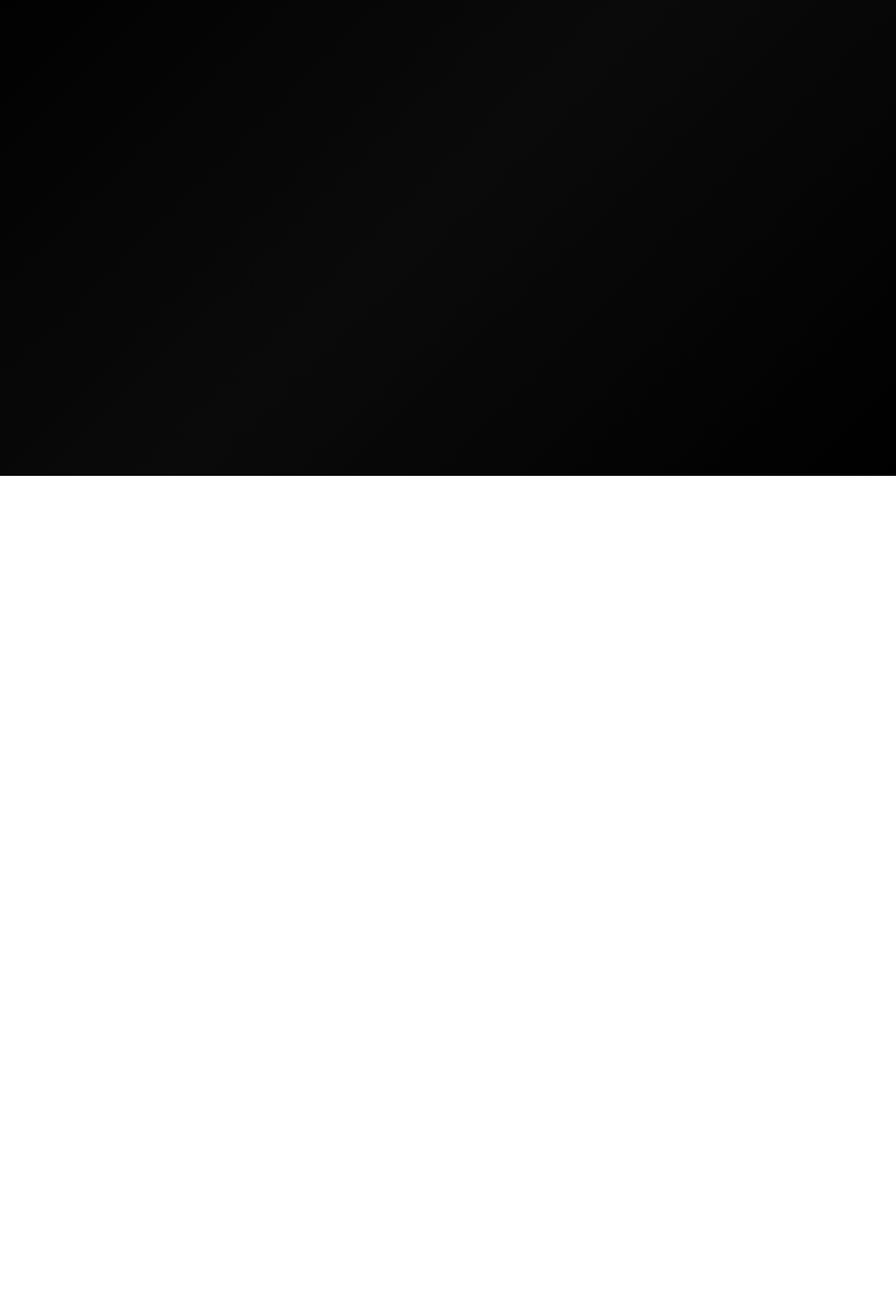
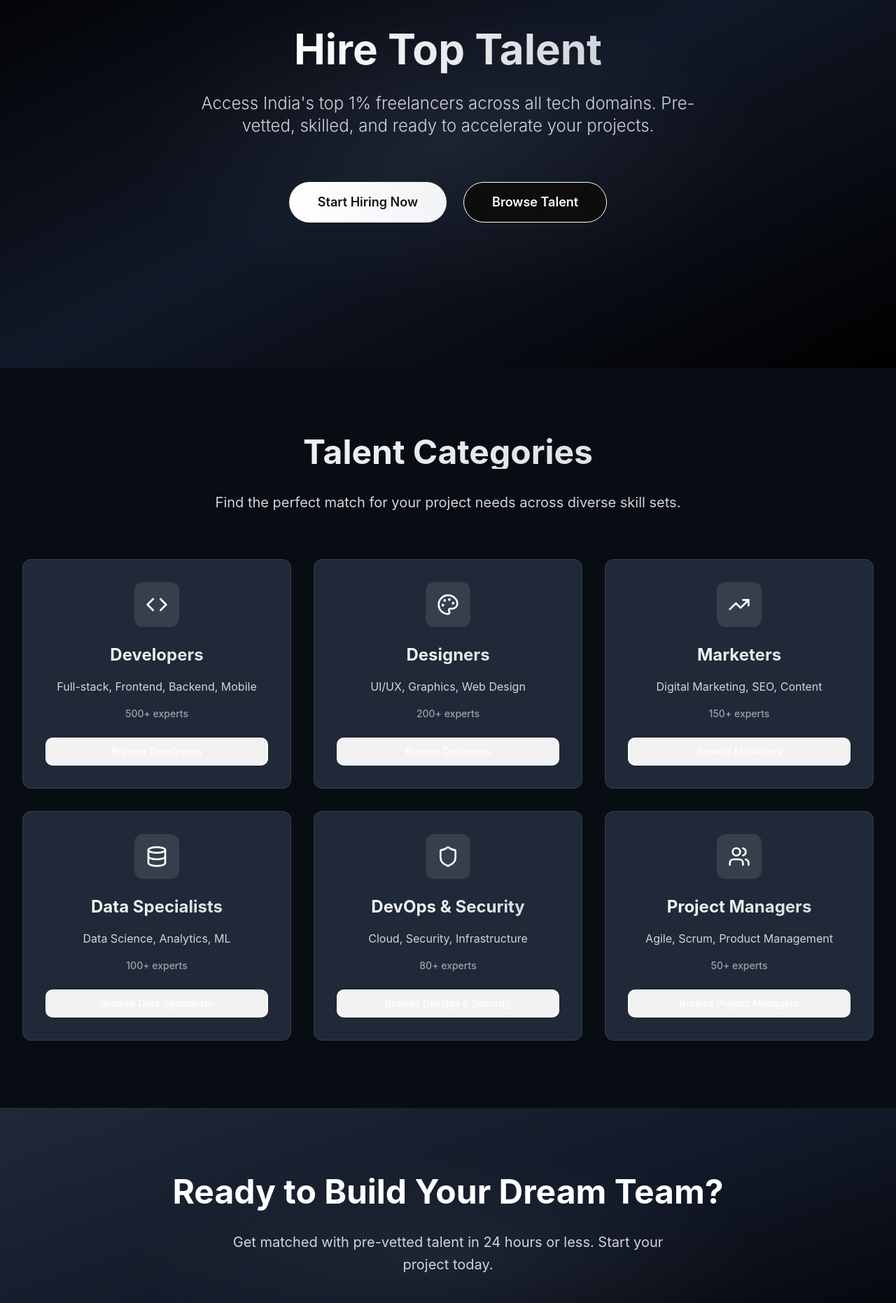
Before and after one commit to Finitebottutu/cutbound-talent-hub, a React (Vite) app: page /hire in a window 1280 px wide. Before the commit this address had no page. Shown: the part 120-1982 px from the top of the page at 70% size. Before the commit the page ends 800 px from the top, so only its background shows below. Built offline with nearby package versions, Linux system fonts and the light colour scheme.

Commit message:
Fix: Render service and hire pages
The service and hire pages were rendering blank. This commit ensures that the correct components are rendered on these pages.

```diff
--- a/src/App.tsx
+++ b/src/App.tsx
@@ -10,10 +10,17 @@ import {
   QueryClientProvider,
 } from "@tanstack/react-query";
 import Index from "./pages/Index";
+import Home from "./pages/Home";
+import About from "./pages/About";
+import Services from "./pages/Services";
+import Hire from "./pages/Hire";
 import Portfolio from "./pages/Portfolio";
 import { ContactFormProvider } from './contexts/ContactFormContext';
 import ContactForm from './components/ContactForm';
 import { useContactForm } from './contexts/ContactFormContext';
+
+// Import service pages
+import UIUXWebApplication from './pages/services/ui-ux/UIUXWebApplication';
 
 const queryClient = new QueryClient();
 
@@ -25,7 +32,14 @@ const AppContent = () => {
       <Router>
         <Routes>
           <Route path="/" element={<Index />} />
+          <Route path="/home" element={<Home />} />
+          <Route path="/about" element={<About />} />
+          <Route path="/services" element={<Services />} />
+          <Route path="/hire" element={<Hire />} />
           <Route path="/portfolio" element={<Portfolio />} />
+
+          {/* Service Routes */}
+          <Route path="/services/ui-ux/web-application" element={<UIUXWebApplication />} />
         </Routes>
       </Router>
       <ContactForm isOpen={isFormOpen} onClose={closeForm} />
--- a/src/pages/Hire.tsx
+++ b/src/pages/Hire.tsx
@@ -1,20 +1,151 @@
 
 import Navigation from '@/components/Navigation';
 import Footer from '@/components/Footer';
+import { Button } from '@/components/ui/button';
+import { Card, CardContent } from '@/components/ui/card';
+import { Users, Code, Palette, TrendingUp, Database, Shield } from 'lucide-react';
+import { useContactForm } from '@/contexts/ContactFormContext';
 
-const Hire = () => {
+const categories = [
+  {
+    icon: Code,
+    title: 'Developers',
+    description: 'Full-stack, Frontend, Backend, Mobile',
+    count: '500+ experts'
+  },
+  {
+    icon: Palette,
+    title: 'Designers',
+    description: 'UI/UX, Graphics, Web Design',
+    count: '200+ experts'
+  },
+  {
+    icon: TrendingUp,
+    title: 'Marketers',
+    description: 'Digital Marketing, SEO, Content',
+    count: '150+ experts'
+  },
+  {
+    icon: Database,
+    title: 'Data Specialists',
+    description: 'Data Science, Analytics, ML',
+    count: '100+ experts'
+  },
+  {
+    icon: Shield,
+    title: 'DevOps & Security',
+    description: 'Cloud, Security, Infrastructure',
+    count: '80+ experts'
+  },
+  {
+    icon: Users,
+    title: 'Project Managers',
+    description: 'Agile, Scrum, Product Management',
+    count: '50+ experts'
+  }
+];
+
+const HirePage = () => {
+  const { openForm } = useContactForm();
+
   return (
     <div className="min-h-screen bg-black text-white">
       <Navigation />
-      <section className="pt-32 pb-32 px-6 lg:px-8">
-        <div className="max-w-7xl mx-auto">
-          <h1 className="text-4xl md:text-6xl font-bold text-white mb-8">Hire Talent</h1>
-          <p className="text-xl text-gray-300">Coming soon...</p>
+
+      {/* Hero Section */}
+      <section className="pt-40 pb-32 px-6 lg:px-8 relative overflow-hidden bg-gradient-to-br from-black via-gray-900 to-black">
+        <div className="absolute inset-0 bg-[radial-gradient(ellipse_at_center,_var(--tw-gradient-stops))] from-white/5 via-transparent to-transparent"></div>
+
+        <div className="max-w-7xl mx-auto text-center relative z-10">
+          <h1 className="text-4xl md:text-6xl font-bold mb-8">
+            <span className="gradient-text">Hire Top Talent</span>
+          </h1>
+          <p className="text-xl md:text-2xl text-gray-300 mb-16 max-w-3xl mx-auto leading-relaxed font-light">
+            Access India's top 1% freelancers across all tech domains. Pre-vetted, skilled, and ready to accelerate your projects.
+          </p>
+
+          <div className="flex flex-col sm:flex-row gap-6 justify-center mb-20">
+            <Button
+              size="lg"
+              className="premium-button text-lg px-10 py-7 rounded-full font-semibold"
+              onClick={openForm}
+            >
+              Start Hiring Now
+            </Button>
+            <Button
+              size="lg"
+              variant="outline"
+              className="premium-button-outline text-lg px-10 py-7 rounded-full font-semibold text-white border-white hover:bg-white hover:text-black"
+              onClick={openForm}
+            >
+              Browse Talent
+            </Button>
+          </div>
         </div>
       </section>
+
+      {/* Categories Section */}
+      <section className="py-24 px-6 lg:px-8 bg-gray-900/50">
+        <div className="max-w-7xl mx-auto">
+          <div className="text-center mb-16">
+            <h2 className="text-4xl md:text-5xl font-bold gradient-text mb-8">
+              Talent Categories
+            </h2>
+            <p className="text-xl text-gray-300 max-w-3xl mx-auto leading-relaxed">
+              Find the perfect match for your project needs across diverse skill sets.
+            </p>
+          </div>
+
+          <div className="grid md:grid-cols-2 lg:grid-cols-3 gap-8">
+            {categories.map((category, index) => {
+              const Icon = category.icon;
+              return (
+                <Card key={index} className="bg-gray-800 border-gray-700 hover:bg-gray-750 hover:border-gray-600 transition-all duration-300">
+                  <CardContent className="p-8 text-center">
+                    <div className="bg-white/10 p-4 rounded-lg w-16 h-16 mx-auto mb-6 flex items-center justify-center">
+                      <Icon size={32} className="text-white" />
+                    </div>
+                    <h3 className="text-2xl font-bold gradient-text mb-4">{category.title}</h3>
+                    <p className="text-gray-300 mb-4 leading-relaxed">{category.description}</p>
+                    <p className="text-sm text-gray-400 font-medium">{category.count}</p>
+                    <Button
+                      className="w-full mt-6 premium-button-outline text-white border-white hover:bg-white hover:text-black"
+                      onClick={openForm}
+                    >
+                      Browse {category.title}
+                    </Button>
+                  </CardContent>
+                </Card>
+              );
+            })}
+          </div>
+        </div>
+      </section>
+
+      {/* CTA Section */}
+      <section className="py-24 px-6 lg:px-8 bg-gradient-to-br from-gray-800 via-gray-900 to-black relative overflow-hidden">
+        <div className="absolute inset-0 bg-[radial-gradient(ellipse_at_center,_var(--tw-gradient-stops))] from-white/5 via-transparent to-transparent"></div>
+
+        <div className="max-w-4xl mx-auto text-center relative z-10">
+          <h2 className="text-4xl md:text-5xl font-bold text-white mb-8">
+            Ready to Build Your Dream Team?
+          </h2>
+          <p className="text-xl text-gray-300 mb-10 max-w-2xl mx-auto leading-relaxed">
+            Get matched with pre-vetted talent in 24 hours or less. Start your project today.
+          </p>
+          <Button
+            size="lg"
+            className="premium-button text-lg px-10 py-7 rounded-full font-semibold"
+            onClick={openForm}
+          >
+            Get Started Now
+          </Button>
+        </div>
+      </section>
+
       <Footer />
     </div>
   );
 };
 
-export default Hire;
+export default HirePage;
--- a/src/pages/Services.tsx
+++ b/src/pages/Services.tsx
@@ -1,20 +1,29 @@
 
 import Navigation from '@/components/Navigation';
 import Footer from '@/components/Footer';
+import Services from '@/components/Services';
 
-const Services = () => {
+const ServicesPage = () => {
   return (
     <div className="min-h-screen bg-black text-white">
       <Navigation />
-      <section className="pt-32 pb-32 px-6 lg:px-8">
-        <div className="max-w-7xl mx-auto">
-          <h1 className="text-4xl md:text-6xl font-bold text-white mb-8">Services</h1>
-          <p className="text-xl text-gray-300">Coming soon...</p>
+      <section className="pt-40 pb-32 px-6 lg:px-8 relative overflow-hidden bg-gradient-to-br from-black via-gray-900 to-black">
+        <div className="absolute inset-0 bg-[radial-gradient(ellipse_at_center,_var(--tw-gradient-stops))] from-white/5 via-transparent to-transparent"></div>
+
+        <div className="max-w-7xl mx-auto text-center relative z-10">
+          <h1 className="text-4xl md:text-6xl font-bold mb-8">
+            <span className="gradient-text">Our Services</span>
+          </h1>
+          <p className="text-xl md:text-2xl text-gray-300 mb-16 max-w-3xl mx-auto leading-relaxed font-light">
+            From individual specialists to complete project execution - we have the perfect solution for your business needs.
+          </p>
         </div>
       </section>
+
+      <Services />
       <Footer />
     </div>
   );
 };
 
-export default Services;
+export default ServicesPage;
```
